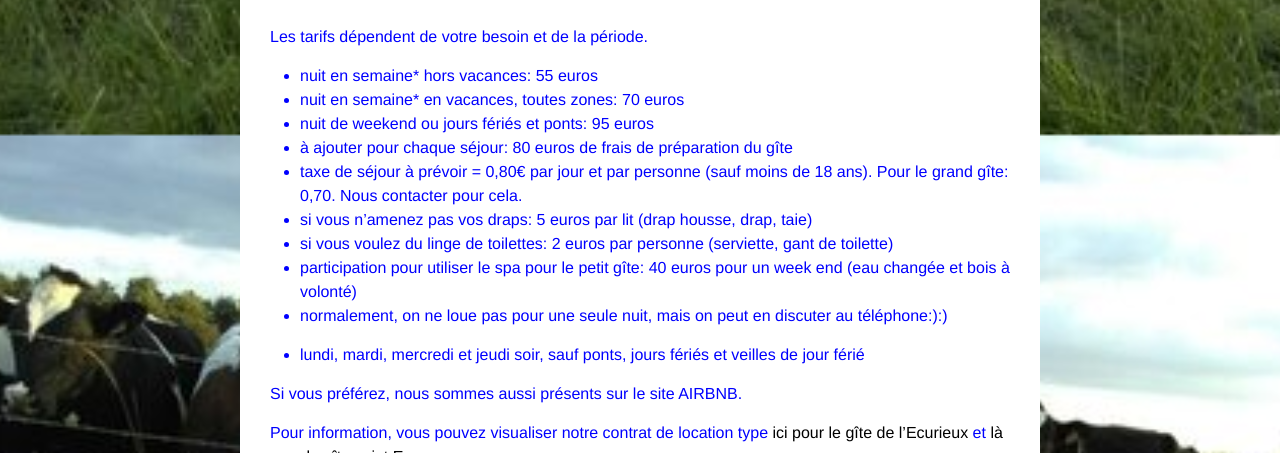
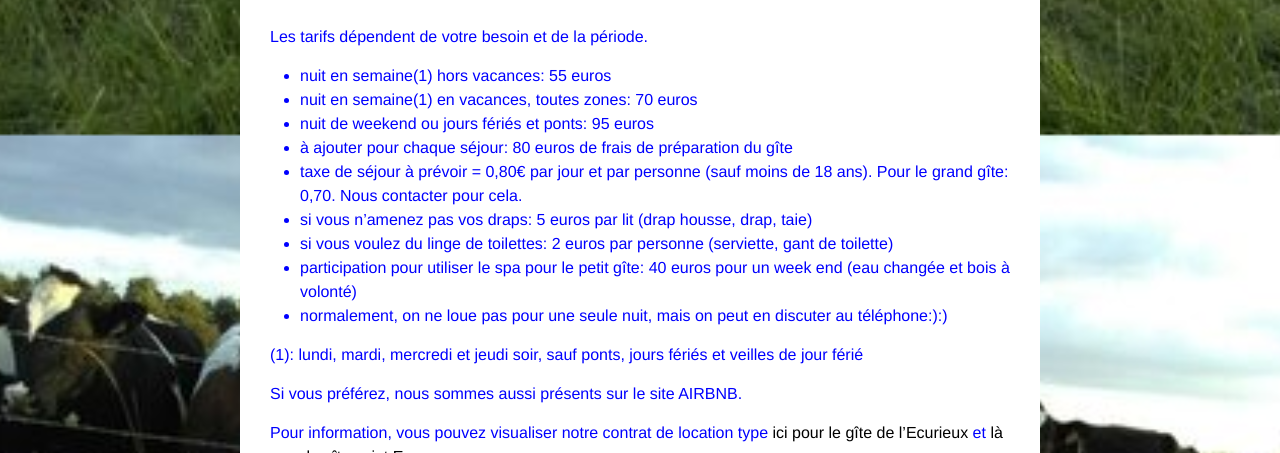
Before and after one commit to cltpr/cltpr.github.io, a Jekyll site: the page built from booking_fr.md, in a window 1280 px wide. Shown: the part 1665-2118 px from the top of the page. Built offline with Jekyll 4.4.1, drawn with Linux system fonts in a browser that asks for light colours.

Commit message:
201904301849

```diff
--- a/booking_fr.md
+++ b/booking_fr.md
@@ -24,8 +24,8 @@ TARIFS
 
 Les tarifs dépendent de votre besoin et de la période.
 
-- nuit en semaine* hors vacances: 55 euros
-- nuit en semaine* en vacances, toutes zones: 70 euros
+- nuit en semaine(1) hors vacances: 55 euros
+- nuit en semaine(1) en vacances, toutes zones: 70 euros
 - nuit de weekend ou jours fériés et ponts: 95 euros
 - à ajouter pour chaque séjour: 80 euros de frais de préparation du gîte
 - taxe de séjour à prévoir = 0,80€ par jour et par personne (sauf moins de 18 ans). Pour le grand gîte: 0,70. Nous contacter pour cela.
@@ -34,7 +34,7 @@ Les tarifs dépendent de votre besoin et de la période.
 - participation pour utiliser le spa pour le petit gîte: 40 euros pour un week end (eau changée et bois à volonté)
 - normalement, on ne loue pas pour une seule nuit, mais on peut en discuter au téléphone:):)
 
-*   lundi, mardi, mercredi et jeudi soir, sauf ponts, jours fériés et veilles de jour férié
+(1): lundi, mardi, mercredi et jeudi soir, sauf ponts, jours fériés et veilles de jour férié
 
 
 
```
